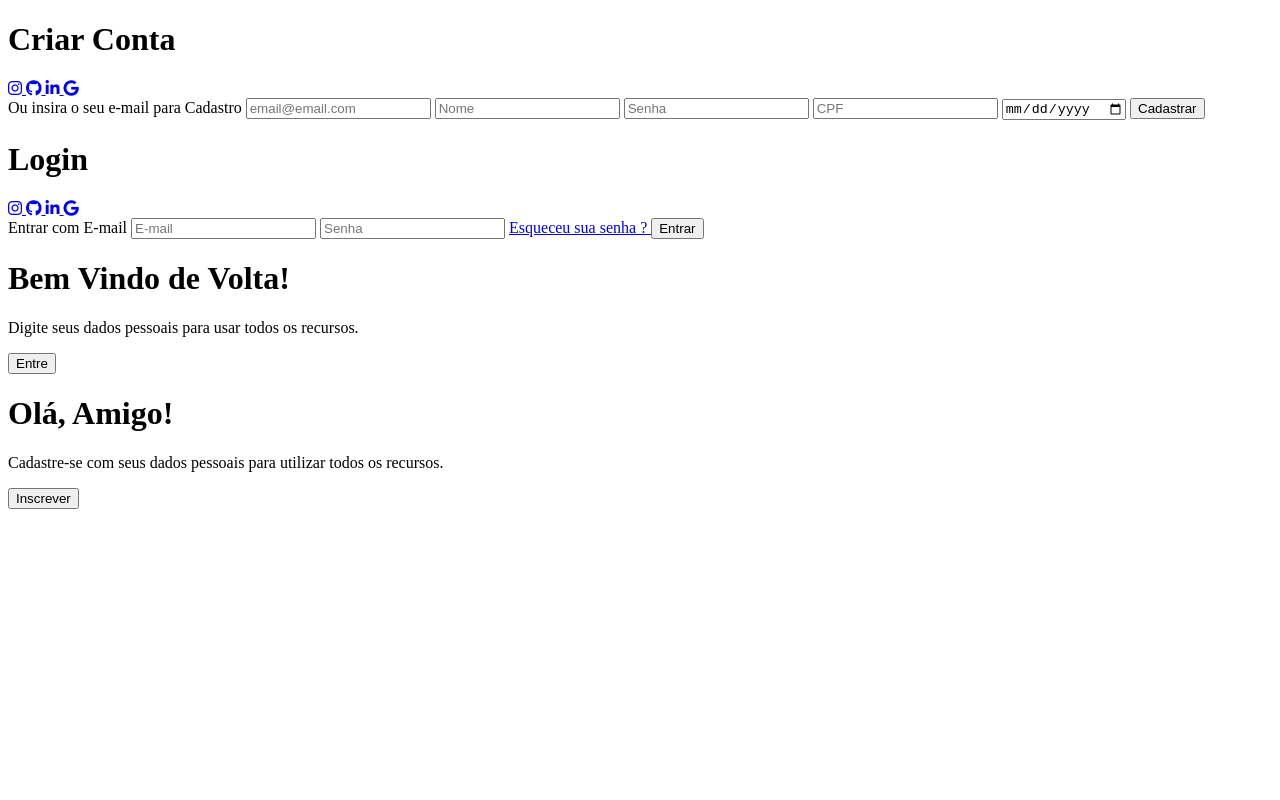
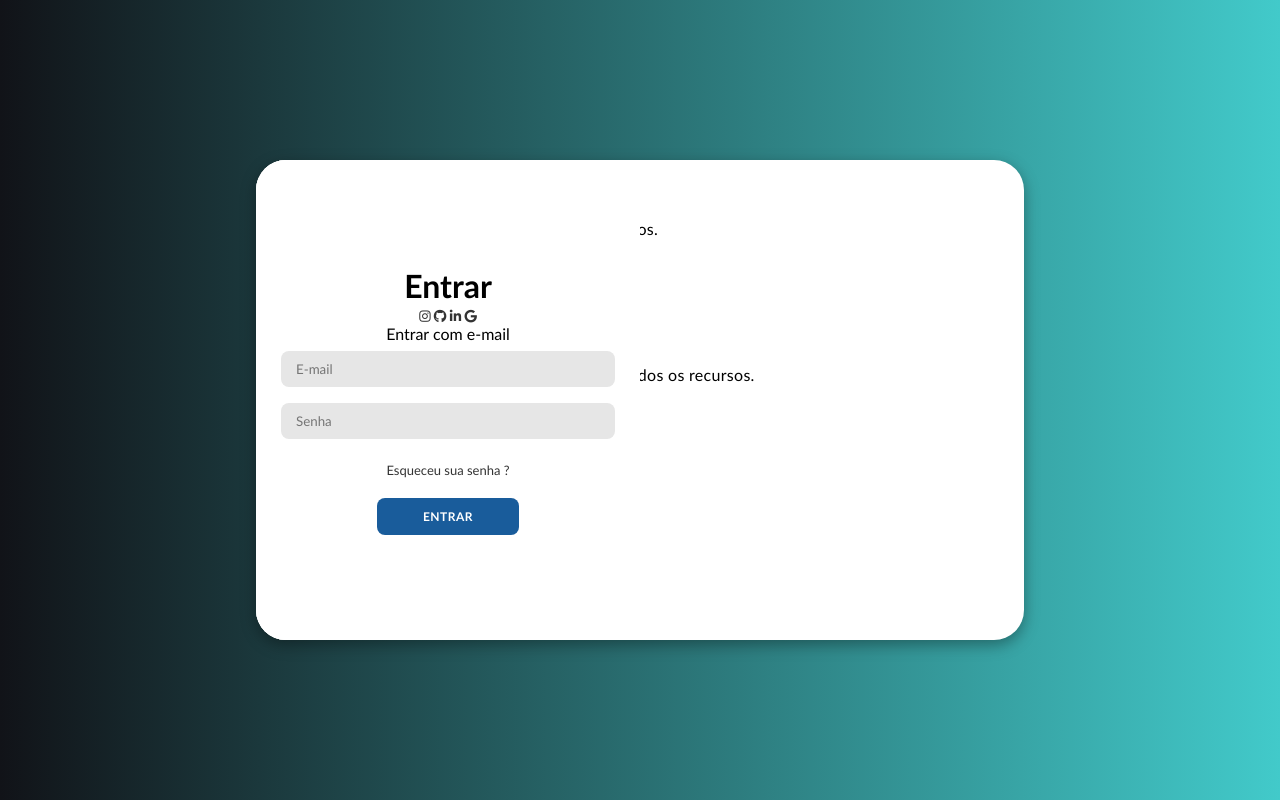
Before and after one commit to DiasKevin121/tela-login, a plain HTML site: page index.html in a window 1280 px wide. Drawn offline with Linux system fonts and the light colour scheme.

Commit message:
html atualização

```diff
--- a/index.html
+++ b/index.html
@@ -9,6 +9,8 @@
     <link rel="stylesheet" href="https://cdnjs.cloudflare.com/ajax/libs/font-awesome/6.5.2/css/all.min.css"
         integrity="sha512-SnH5WK+bZxgPHs44uWIX+LLJAJ9/2PkPKZ5QiAj6Ta86w+fsb2TkcmfRyVX3pBnMFcV7oQPJkl9QevSCWr3W6A=="
         crossorigin="anonymous" referrerpolicy="no-referrer" />
+    <!-- estiloo css -->
+     <link rel="stylesheet" href="estilo.css">
 </head>
 
 <body>
@@ -49,7 +51,7 @@
         <div class="form-container sign-in">
 
             <form action="">
-                <h1> Login </h1>
+                <h1> Entrar </h1>
                 <div class="social-icons">
                     <a href="#" target="_blank">
                         <i class="fa-brands fa-instagram"></i>
@@ -67,7 +69,7 @@
                         <i class="fa-brands fa-google"></i>
                     </a>
                 </div>
-                <span> Entrar com E-mail </span>
+                <span> Entrar com e-mail </span>
                 <input type="email" placeholder="E-mail">
                 <input type="password" placeholder="Senha">
                 <a href="#" target="_blank">
```
